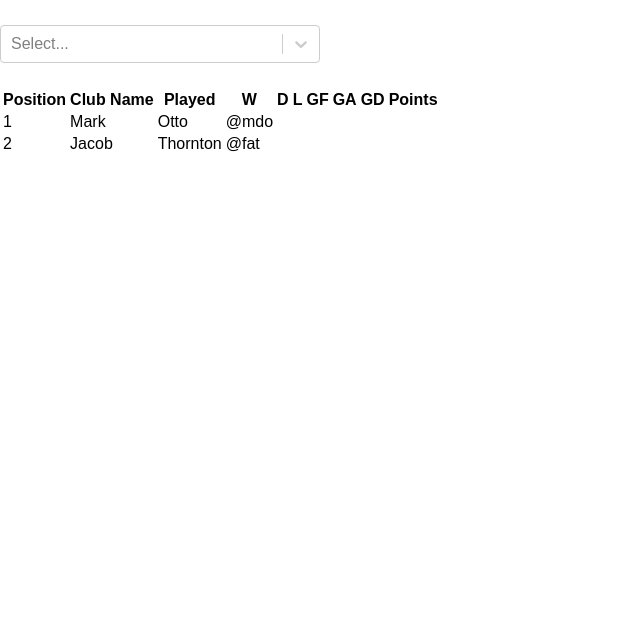
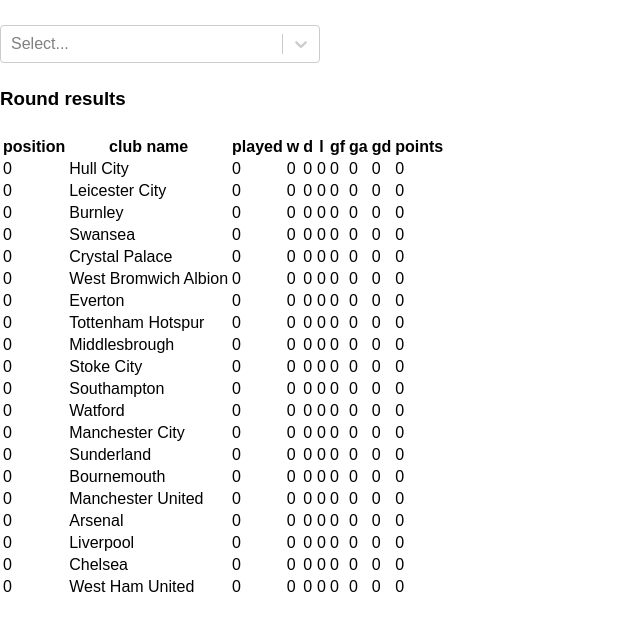
Before and after one commit to machy44/premiership-results, a React (Create React App) app: page / in a window 1280 px wide. Shown: the top 630 px of the page, without its empty margins (0-640 px from the left). Built offline with nearby package versions, Linux system fonts and the light colour scheme; data requests are answered from the project's data file; the HTML template or start-up script is replaced by a standard one.

Commit message:
default data is inserted in table

```diff
--- a/src/components/RankTable.tsx
+++ b/src/components/RankTable.tsx
@@ -1,50 +1,135 @@
 import * as React from 'react';
 import { Row, Table } from 'react-bootstrap';
+import { connect } from 'react-redux';
 
-const headValues = ['Position', 'Club Name', 'Played', 'W', 'D', 'L', 'GF', 'GA', 'GD', 'Points'];
+const statAttributes = {
+  'position': 0,
+  // tslint:disable-next-line:object-literal-sort-keys
+  'club name': '',
+  'played': 0,
+  'w': 0,
+  'd': 0,
+  'l': 0,
+  'gf': 0,
+  'ga': 0,
+  'gd': 0,
+  'points': 0,
+};
 
-interface ITableHeader {
-  headValues: string[];
-}
+// interface ITableHeader {
+//   tableHeaders: string[];
+// }
 
-const TableHeader: React.SFC<ITableHeader> = (props) => {
+const TableHeader: React.SFC<any> = ({tableHeaders}) => {
   return (
     <thead>
       <tr>
-        {props.headValues.map((element, index) => <th key={index}>{element}</th>)}
+        {Object.keys(tableHeaders).map((element, index) => <th key={index}>{element}</th>)}
       </tr>
     </thead>
   )
 }
 
-const TableBody: React.SFC<{}> = () => {
+const TableBody: React.SFC<any> = ({ tableData }) => {
   return (
     <tbody>
-      <tr>
-        <td>1</td>
-        <td>Mark</td>
-        <td>Otto</td>
-        <td>@mdo</td>
-      </tr>
-      <tr>
-        <td>2</td>
-        <td>Jacob</td>
-        <td>Thornton</td>
-        <td>@fat</td>
-      </tr>
+      {
+        tableData.map((element: any, index: any) => {
+          const dataRow: any = Object.keys(element).map((key) => {
+            return <td key={key}>{element[key]}</td>;
+          })
+          return <tr key={index}>{dataRow}</tr>
+        }
+        )
+      }
     </tbody>
   )
 }
 
-const RankTable: React.SFC<{}> = () => {
+const RankTable: React.SFC<any> = ({clubs}) => {
   return (
     <Row className="table-wrapper">
       <Table responsive={true}>
-        <TableHeader headValues={headValues}/>
-        <TableBody/>
+        <TableHeader
+          tableHeaders={statAttributes}
+        />
+        { clubs && clubs.length
+          ? <TableBody
+              tableData = {clubs}
+            />
+          : <TableBody
+              tableData = {[]}
+            />
+        }
       </Table>
     </Row>
   )
 }
 
-export default RankTable;
+const defineClubsAndAttrs = (data: any) => {
+  const clubs: any = []
+  data[0].matches.forEach((element: any) => {
+    for(const key in element) {
+      if (element.hasOwnProperty(key)) {
+        // all attributes where data gonna be kept
+        clubs.push({...statAttributes, 'club name': key});
+      }
+    }
+  });
+  return clubs;
+}
+
+// const defineClubStatProps = (clubs: any) => {
+//   return clubs.map(element => {
+//     return element { 'jure': 'boban'}
+//   })
+// }
+
+// export default RankTable;
+// selected selected = {value: "Round 6", label: "Round 6", id: 6}
+// const defineClubsStats = (data: any, selected: any) => {
+//   // tslint:disable-next-line:no-console
+//   // tslint:disable-next-line:prefer-const
+//   // let clubsStats: any=[];
+//   for(let i=0; i < selected.id; i++) {
+//     // tslint:disable-next-line:no-console
+//     console.log('matches', data[i].matches.forEach((element: any) => {
+//       // tslint:disable-next-line:no-console
+//       console.log('element in forEach', element);
+//       for (const key in element) {
+//         if (element.hasOwnProperty(key)) {
+//             // do stuff
+//           // tslint:disable-next-line:no-console
+//           console.log('element', element);
+//           // tslint:disable-next-line:no-console
+//           console.log('key', key);
+//           // tslint:disable-next-line:no-console
+//           console.log('element[key]', element[key]);
+//         }
+//     }
+
+//     }));
+//     // tslint:disable-next-line:no-console
+//     // console.log('matches Object keys', Object.keys(data[i].matches));
+//   }
+//   // tslint:disable-next-line:no-console
+//   console.log('selected defineClubsStats', selected);
+//   return data;
+// }
+
+const mapStateToProps =(state: any) => {
+  // const { data, selected } = state;
+  const { data } = state;
+  if (!data.length){ return {} };
+  const clubs: any = defineClubsAndAttrs(data);
+  // const clubsWithStatProps: any = defineClubStatProps(clubs);
+  // tslint:disable-next-line:no-console
+  console.log('clubs', clubs);
+  // const clubsStats: any = defineClubsStats(data, selected);
+  return {
+    // clubsStats
+    clubs
+  }
+}
+
+export default connect(mapStateToProps, null)(RankTable);
--- a/src/components/ResultsList.tsx
+++ b/src/components/ResultsList.tsx
@@ -11,11 +11,20 @@
     if (result.hasOwnProperty(key)) {
       // tslint:disable-next-line:no-console
       if (count === 1) {
-        prettyDisplay.push(<React.Fragment><span>{key}</span><span style={{paddingLeft: 10}}>{result[key]}</span>-</React.Fragment>);
+        prettyDisplay.push(
+          <span key={key}>
+            <span>{key}</span>
+            <span style={{ paddingLeft: 10 }}>{result[key]}</span>
+            &#45;
+          </span>);
         count += 1;
       }
       else {
-        prettyDisplay.push(<React.Fragment><span>{result[key]}</span><span style={{paddingLeft: 10}}>{key}</span></React.Fragment>);
+        prettyDisplay.push(
+          <span key={key}>
+            <span>{result[key]}</span>
+            <span style={{ paddingLeft: 10 }}>{key}</span>
+          </span>);
       }
     }
   }
@@ -24,32 +33,33 @@
 
 const ResultsList: React.SFC<any> = ({ roundResults }) => {
   // tslint:disable-next-line:no-console
-  console.log('roundResults', roundResults);
+  // console.log('roundResults', roundResults);
   return (
     <Row >
-      <ListGroup className="list-group-wrapper" style={{ textAlign: 'center'}}>
-      { roundResults
-        ? roundResults.matches.map((element: any, index: any) => {
-          // tslint:disable-next-line:no-console
-          console.log('ListGroupItem element', element);
+      <h3>Round results</h3>
+      <ListGroup className="list-group-wrapper" style={{ textAlign: 'center' }}>
+        {roundResults
+          ? roundResults.matches.map((element: any, index: any) => {
+            // tslint:disable-next-line:no-console
+            // console.log('ListGroupItem element', element);
             return <ListGroupItem key={index}>{resultDisplay(element)}</ListGroupItem>
           })
-        : null
-      }
+          : null
+        }
       </ListGroup>
     </Row>
   )
 };
 
 const defineResultsList = (data: any, selected: any) => {
-  const roundResults =  data.filter((rounds: any) => {
+  const roundResults = data.filter((rounds: any) => {
     return rounds.round === selected.id;
   })
 
   return roundResults[0];
 }
 
-const mapStateToProps =(state: any) => {
+const mapStateToProps = (state: any) => {
   const { data, selected } = state;
   const roundResults: any = defineResultsList(data, selected);
   return {
```
